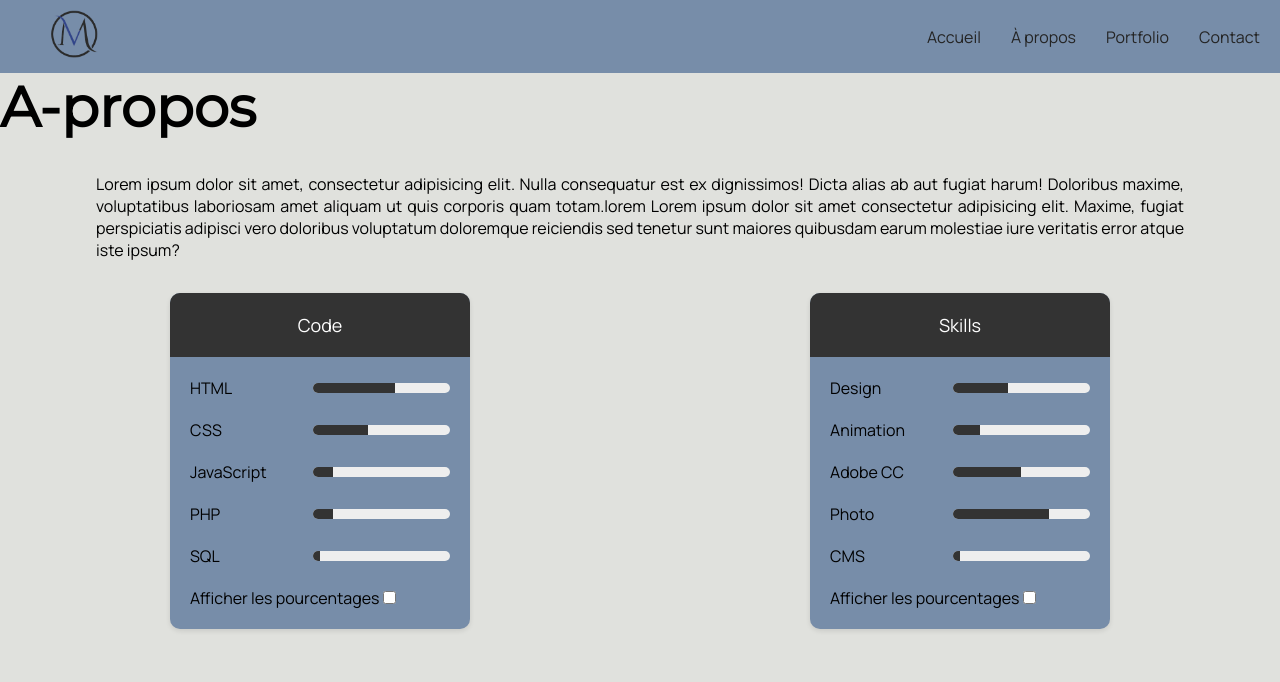
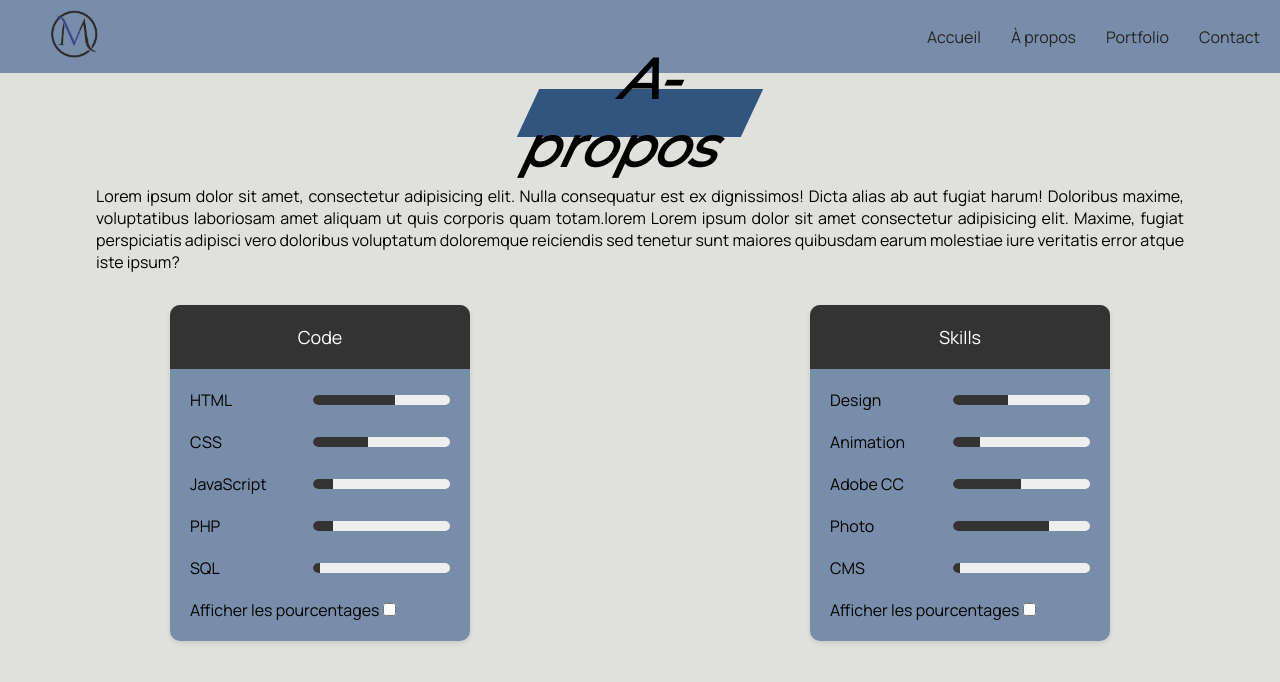
Before and after one commit to WattoRex/portfolio, a plain HTML site: page a-propos.html in a window 1280 px wide. Drawn offline with Linux system fonts and the light colour scheme.

Commit message:
Suite Fix JS

```diff
--- a/a-propos.html
+++ b/a-propos.html
@@ -31,7 +31,7 @@
   </header>
 
   <main>
-    <h1>A-propos</h1>
+    <h1 class="CTA2">A-propos</h1>
 
     <section class="Présentation_">
       <span class=" Présentation">
--- a/style/a-propos.css
+++ b/style/a-propos.css
@@ -132,3 +132,17 @@ margin-top: 4vh;
 .no-hover:hover {
   pointer-events: none;
 }
+
+.CTA2 {
+  display: flex;
+  justify-content: center;
+  align-items: center;
+  text-align: center;
+  width: 28vh;
+  height: 6vh;
+  margin: auto;
+  background: #32557f;
+  transform: skew(-25deg);
+  margin-top: 2vh;
+  margin-bottom: 2vh;
+  }
```
